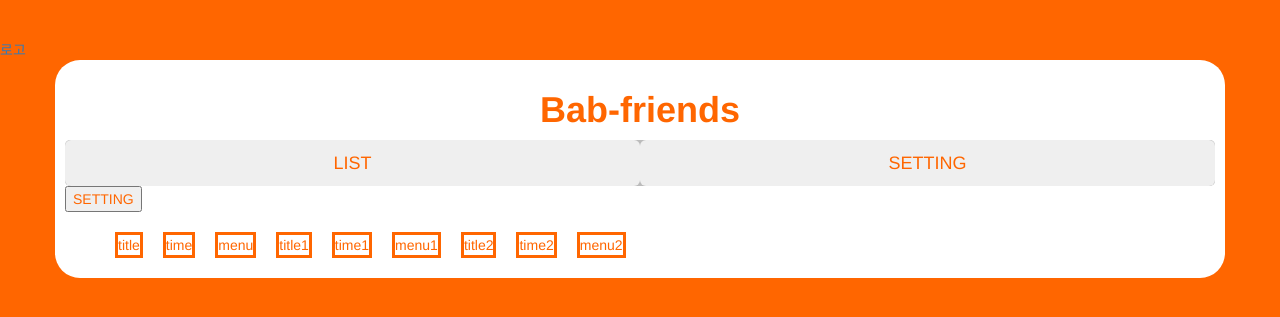
After one commit to babfriend/bab_friends, a PHP site: the page made by bab_list(2).html in a window 1280 px wide. The commit adds this page. Shown: the top 317 px of the page. Run offline with PHP 8.4, Linux system fonts and the light colour scheme; some libraries are stand-ins or nearby versions.

Commit message:
전부 한 폴더에 넣고  list(2).html을 돌려보면 db에서 데이터를 어떻게 가져와서 출력할수 있는지 알수 있을꺼양

```diff
--- /dev/null
+++ b/bab_list(2).html
@@ -0,0 +1,47 @@
+<!doctype html>
+<html lang="kr">
+ <head>
+  <meta charset="UTF-8">
+  <meta name="Author" content="BaeSungYun">
+  <meta name="Keywords" content="babfriend">
+  <meta name="Description" content="">
+  <meta name="viewport" content="width=device-width, initial-scale=1.0">
+  <link rel="stylesheet" href="http://netdna.bootstrapcdn.com/bootstrap/3.1.1/css/bootstrap.min.css">
+  <script src="http://code.jquery.com/jquery-1.11.1.js"></script>
+  <script src="test.js"></script>
+  <title>밥친구_list</title>
+ </head>
+ <body>
+ <style>
+body { padding-top: 40px; padding-bottom: 40px; background-color:#ff6600;color:#ff6600;}
+	.container{background-color:#ffffff; border-radius:25px;padding:10px;}
+.bab-header{ text-align:center; font-weight:900;}
+.nav-pills{ background-color:#bbb; border-radius:5px;font-weight:600px;}
+.nav li {list-style-type: none; color:#ff6600; }
+ ul.nav.nav-pills li{margin: 0; padding: 0; width: 50%;}
+ .post li{display:inline; float:left;margin:10px;border:solid;}
+ .nav.nav-pills li input button {font-size:2.5em;}
+ .btn .btn-lg .btn-block{font-size:25pt}
+ </style>
+ <a href="bab_main.html">로고</a>
+  <div class="container">
+  <h1 class="bab-header">Bab-friends</h1>
+      <div class="header">
+        <ul class="nav nav-pills">
+          <li><input type="button" class="btn btn-lg btn-block" type="submit" style="font-size=30pt" onmouseover="this.style.background='#ff6600';this.style.color='#ffffff'" onmouseout="this.style.background='#D5D5D5';this.style.color='#ff6600'"  onclick="window.location.href='bab_list(2).html';" value="LIST"></li>
+          <li><input type="button" class="btn btn-lg btn-block" type="submit" onmouseover="this.style.background='#ff6600'" onmouseout="this.style.background='#D5D5D5'"  onclick="window.location.href='bab_setting.html';" value="SETTING"></li>
+        </ul><!--작업중 네비움직이게&make버튼&a에서 form이나 input으로 전환-->
+		<input type="button" value="SETTING">
+      </div>
+	  <div class="post">
+
+		<ul class="post">
+			<li>title</li><li>time</li><li>menu</li>
+			<ul id="a">
+			</ul>
+		</ul>
+
+	  </div>
+	</div>
+ </body>
+</html>
--- /dev/null
+++ b/data/list.json
@@ -0,0 +1,16 @@
+{
+	"test" : "Asdf",
+	"Asdf" : "qwer",
+	"list" : [
+		{
+			"title" : "title1",
+			"time" : "time1",
+			"menu" : "menu1"
+		},
+		{
+			"title" : "title2",
+			"time" : "time2",
+			"menu" : "menu2"
+		}
+	]
+}
--- a/do_post.php
+++ b/do_post.php
@@ -4,7 +4,7 @@ if((!$_POST["title"]) || (!$_POST["content"])){
 	exit;
 }
 
-$mysqli = mysqli_connect("localhost", "root", "brightstar1993","bab_friends");
+$mysqli = mysqli_connect("localhost", "root", "apmsetup","bab_friends");
 $addpost_sql = "INSERT INTO `post` (`title`, `post_time`, `location`, `content`, `menu`) VALUES (' ".$_POST["title"]." ', now( ),  '".$_POST["location"]."', '".$_POST["content"]."', '".$_POST["menu"]."')";
 
 $addpost_res = mysqli_query($mysqli, $addpost_sql) or
--- /dev/null
+++ b/test.js
@@ -0,0 +1,18 @@
+$(document).ready(function(){
+	$.get('./data/list.json', {}, function(res){
+		var html="<ul>";
+			console.log(res.list)
+		for(var i in res.list) {
+			html+= "<li>"+res.list[i].title+"</li>"
+			+"<li>"+res.list[i].time+"</li>"
+			+"<li>"+res.list[i].menu+"</li>"
+			+"</ul><ul>";
+
+		}
+		html+="</ul>";
+		$('div.post').append(html);
+		console.log(html);
+	}, 'json')
+	.success(function() { alert("second success"); })
+	.error(function(a, b) { console.log(b) })
+})
```
Also changed, not shown: bab_list.html (added, +41 -0 lines).
